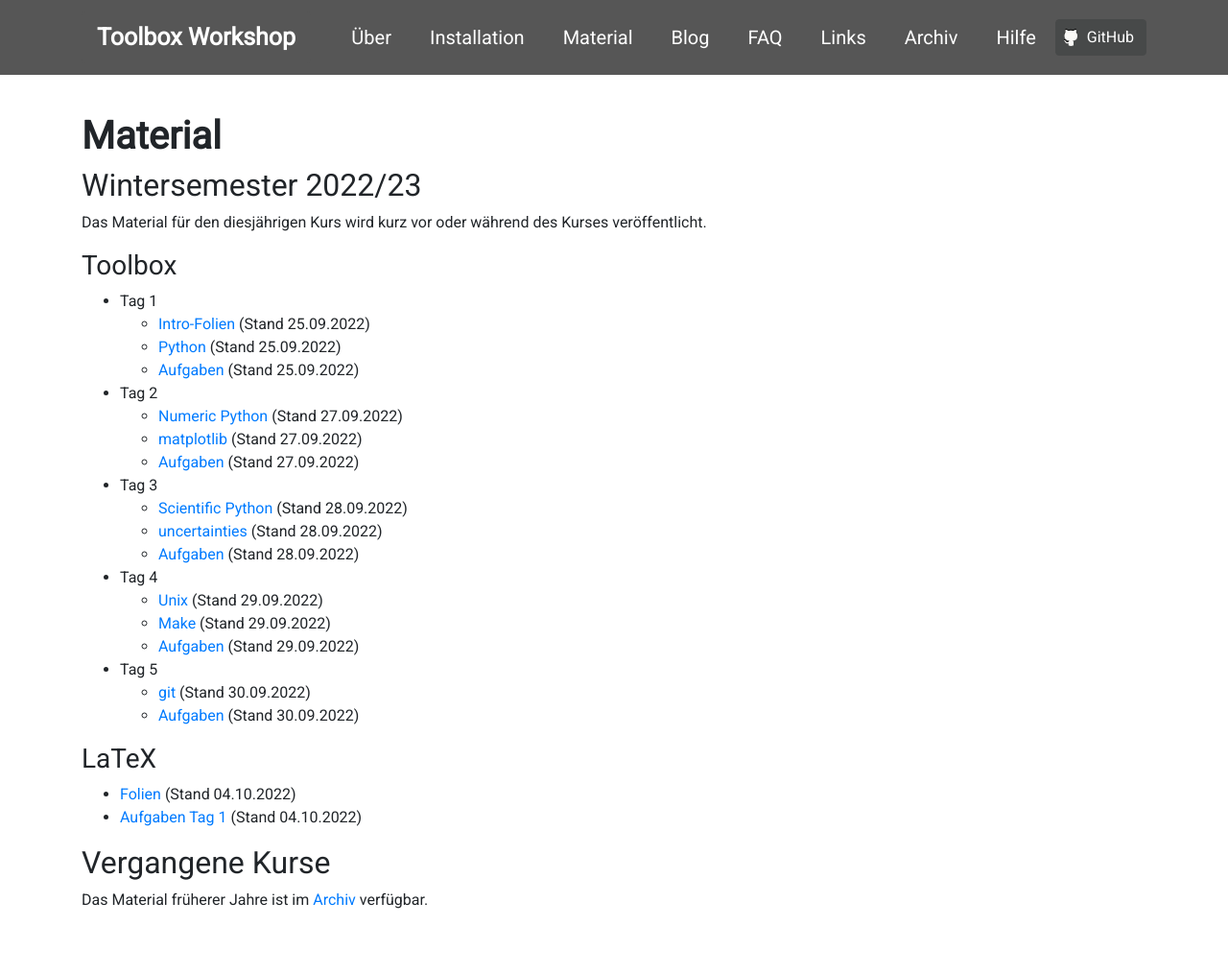
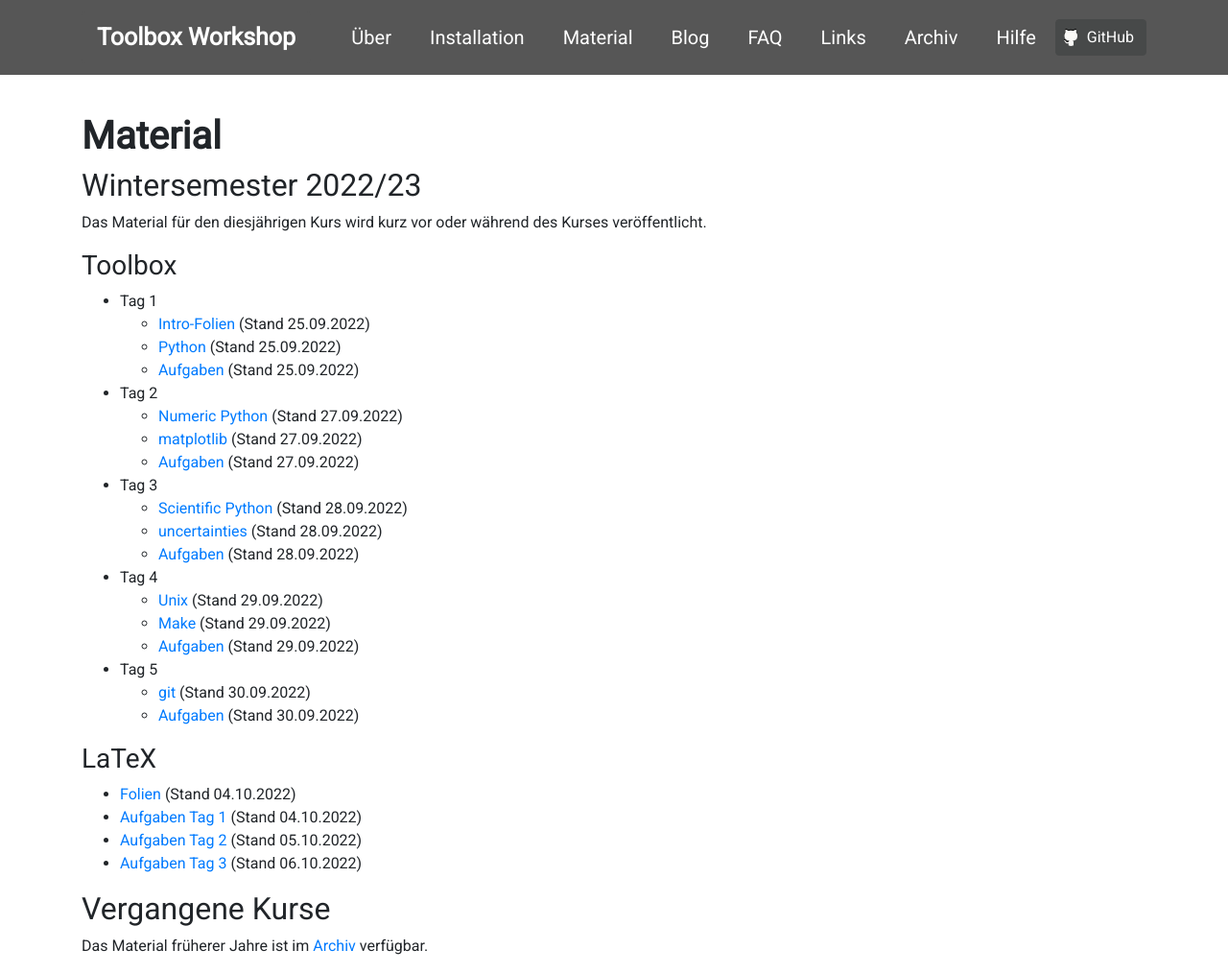
Before and after one commit to pep-dortmund/homepage-toolbox, a Jekyll site: the page built from notes.md, in a window 1280 px wide and 1014 px high. Shown: the whole window at 96% size. Built offline with Jekyll 4.4.1, drawn with Linux system fonts in a browser that asks for light colours; nearby versions of some CDN libraries.

Commit message:
material day 3 latex 2022

```diff
--- a/notes.md
+++ b/notes.md
@@ -33,10 +33,10 @@ Kurses veröffentlicht.
 ### LaTeX
 - [Folien](files/archive/2022/latex.pdf) (Stand 04.10.2022)
 - [Aufgaben Tag 1](files/archive/2022/exercises-latex-1.zip) (Stand 04.10.2022)
+- [Aufgaben Tag 2](files/archive/2022/exercises-latex-2.zip) (Stand 05.10.2022)
+- [Aufgaben Tag 3](files/archive/2022/exercises-latex-3.zip) (Stand 06.10.2022)
 
 <!--
-- [Aufgaben Tag 2](files/archive/2022/exercises-latex-2.zip) (Stand 05.10.2022)
-- [Aufgaben Tag 3](files/archive/2022/exercises-latex-3.zip) (Stand 06.10.2022)
 - [Aufgaben Tag 4](files/archive/2022/exercises-latex-4.zip) (Stand 07.10.2022)
 - [LaTeX Vorlage für Protokolle](files/archive/2022/latex-template.zip) (Stand 07.10.2022)
 -->
```
